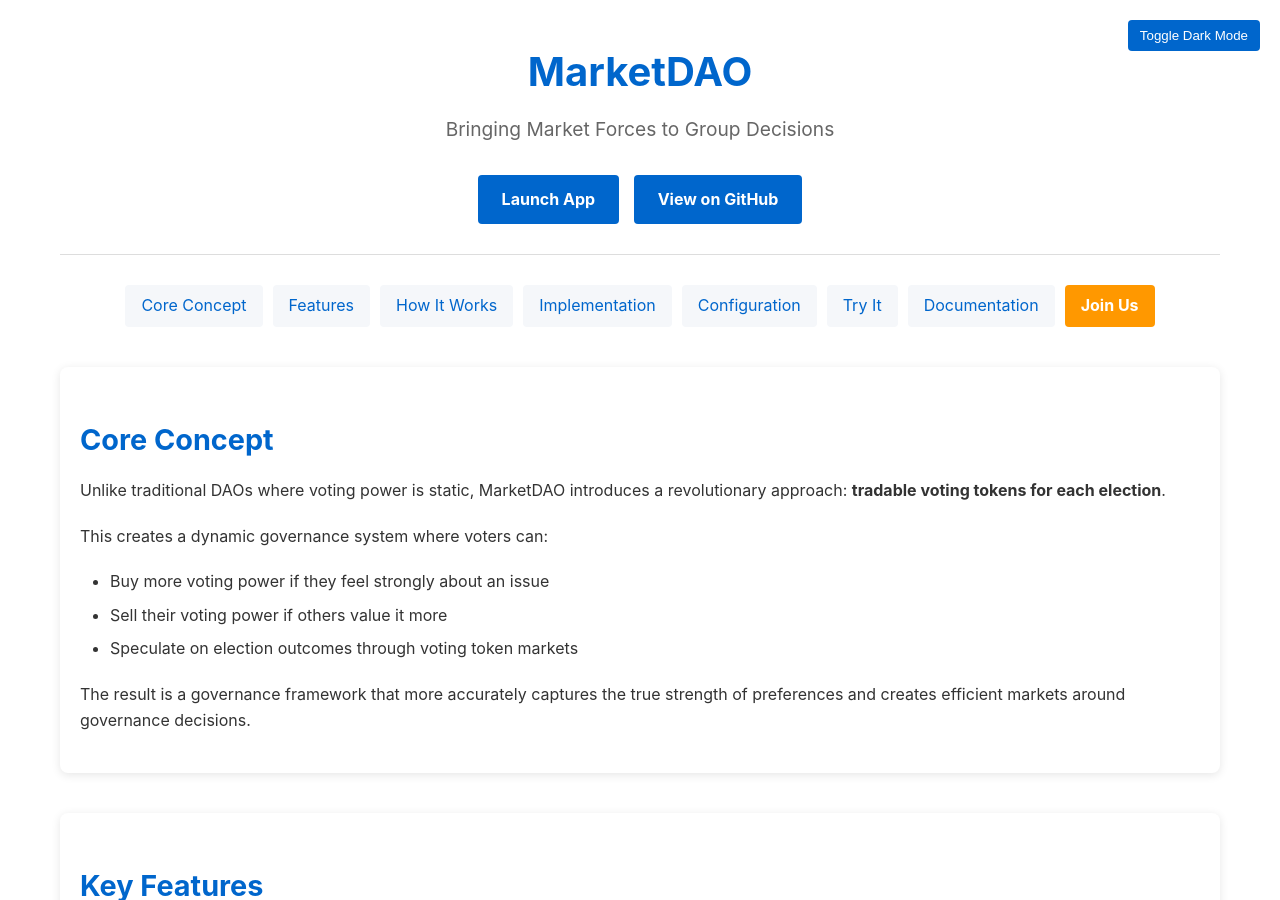
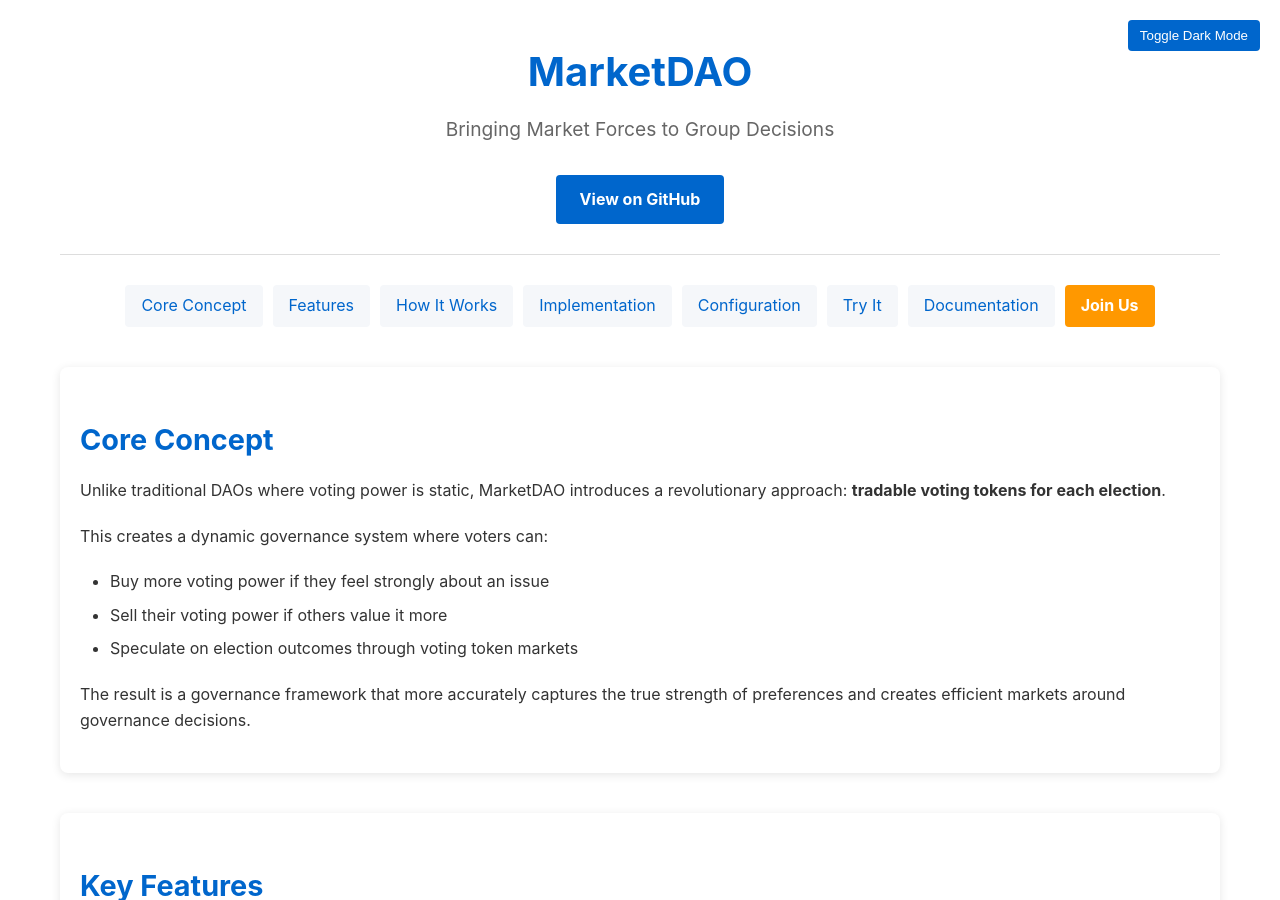
Before and after one commit to evronm/marketDAO-site, a Jekyll site: the page built from index.md, in a window 1280 px wide and 900 px high. Built offline with Jekyll 4.4.1, drawn with Linux system fonts in a browser that asks for light colours.

Commit message:
remove launch app button

```diff
--- a/_layouts/default.html
+++ b/_layouts/default.html
@@ -31,7 +31,6 @@
         <h1>{{ site.title }}</h1>
         <p class="tagline">{{ site.description }}</p>
         <div>
-            <a href="https://evronm.github.io/marketDAO/index.html" class="cta-button">Launch App</a>
             <a href="https://github.com/evronm/marketDAO" class="cta-button">View on GitHub</a>
         </div>
     </header>
@@ -54,8 +53,7 @@
             &copy; {% if site.time %}{{ site.time | date: '%Y' }}{% else %}2025{% endif %} MarketDAO - <a href="https://marketdao.dev">marketdao.dev</a>
         </p>
         <p>
-            <a href="https://github.com/evronm/marketDAO">GitHub</a> |
-            <a href="https://evronm.github.io/marketDAO/index.html">Demo App</a>
+            <a href="https://github.com/evronm/marketDAO">GitHub</a>
         </p>
     </footer>
 
--- a/_layouts/page.html
+++ b/_layouts/page.html
@@ -65,7 +65,6 @@
         <p class="tagline">{{ site.description }}</p>
         <div>
             <a href="{{ site.baseurl }}/" class="cta-button">Home</a>
-            <a href="https://evronm.github.io/marketDAO/index.html" class="cta-button">Launch App</a>
             <a href="https://github.com/evronm/marketDAO" class="cta-button">View on GitHub</a>
         </div>
     </header>
@@ -93,8 +92,7 @@
             &copy; {% if site.time %}{{ site.time | date: '%Y' }}{% else %}2025{% endif %} MarketDAO - <a href="https://marketdao.dev">marketdao.dev</a>
         </p>
         <p>
-            <a href="https://github.com/evronm/marketDAO">GitHub</a> |
-            <a href="https://evronm.github.io/marketDAO/index.html">Demo App</a>
+            <a href="https://github.com/evronm/marketDAO">GitHub</a>
         </p>
     </footer>
 
```
